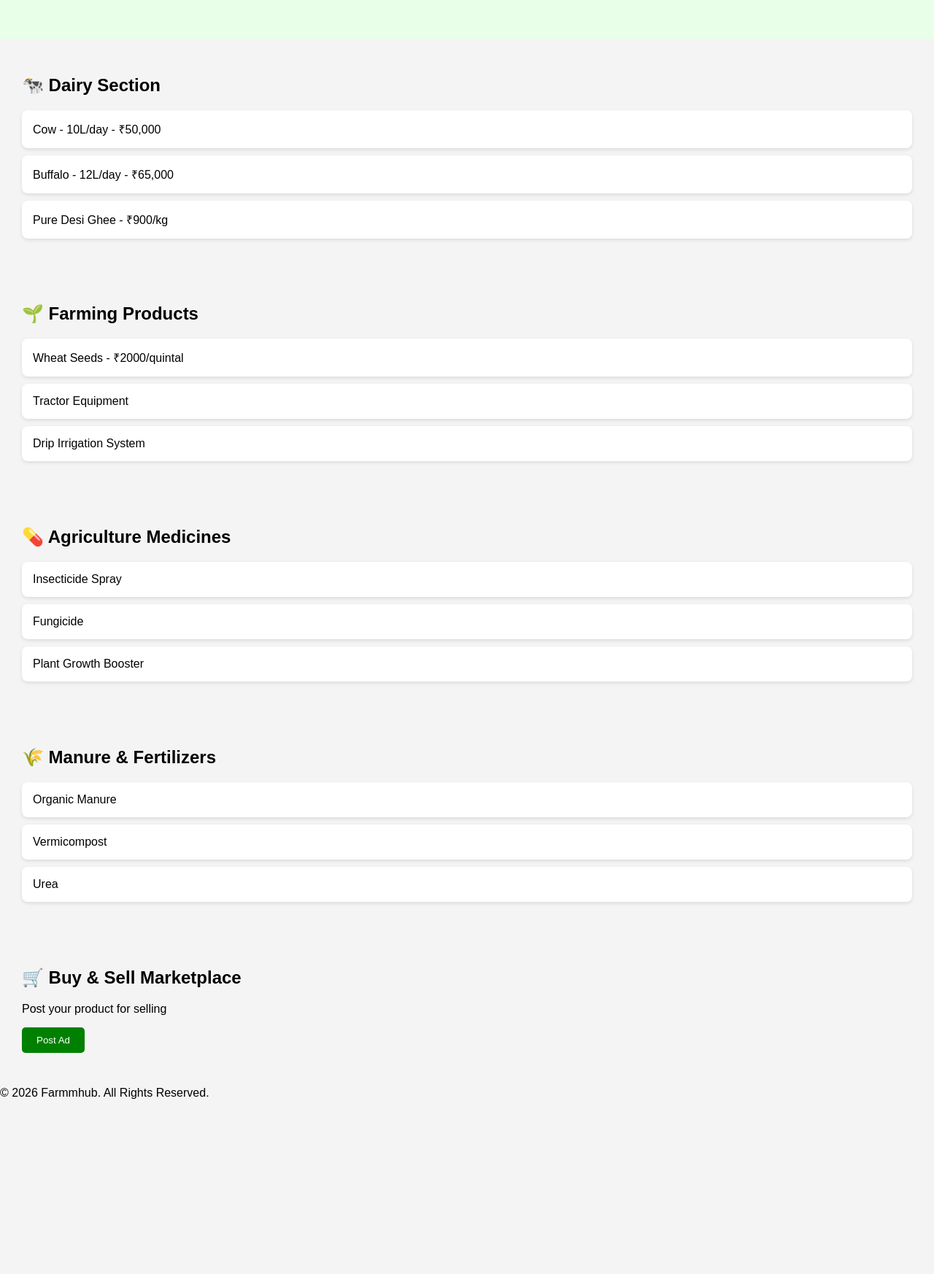
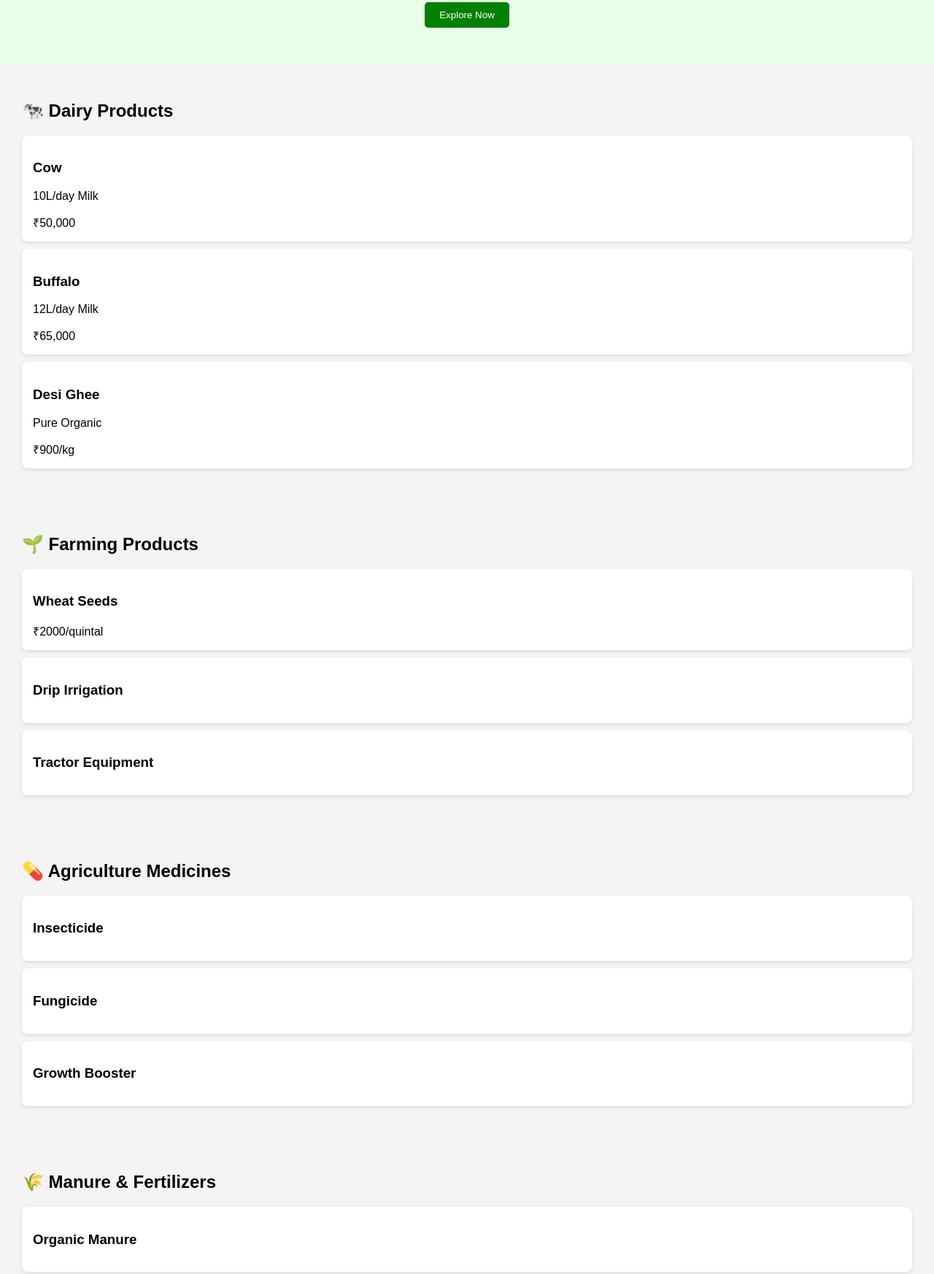
Before and after one commit to AnujPatidar7/Farmmhub, a plain HTML site: page index.html in a window 1280 px wide. Shown: the part 260-2006 px from the top of the page at 73% size. Before the commit the page ends 1783 px from the top, so only its background shows below. Drawn offline with Linux system fonts and the light colour scheme.

Commit message:
Revise index.html for improved layout and text
Updated content and structure for better user engagement.

```diff
--- a/index.html
+++ b/index.html
@@ -1,9 +1,10 @@
 <!DOCTYPE html>
 <html lang="en">
 <head>
-    <meta charset="UTF-8">
-    <title>Farmmhub - One Stop Agriculture Solution</title>
-    <link rel="stylesheet" href="style.css">
+<meta charset="UTF-8">
+<meta name="viewport" content="width=device-width, initial-scale=1.0">
+<title>Farmmhub - One Stop Agriculture Solution</title>
+<link rel="stylesheet" href="style.css">
 </head>
 <body>
 
@@ -19,48 +20,68 @@
 </header>
 
 <section class="hero">
-    <h2>Welcome to Farmmhub</h2>
-    <p>Buy & Sell Agriculture Products Easily</p>
+    <h2>India’s Trusted Agriculture Marketplace</h2>
+    <p>Buy & Sell Dairy, Seeds, Fertilizers and More</p>
+    <button>Explore Now</button>
 </section>
 
 <section id="dairy">
-    <h2>🐄 Dairy Section</h2>
-    <div class="card">Cow - 10L/day - ₹50,000</div>
-    <div class="card">Buffalo - 12L/day - ₹65,000</div>
-    <div class="card">Pure Desi Ghee - ₹900/kg</div>
+    <h2>🐄 Dairy Products</h2>
+    <div class="grid">
+        <div class="card">
+            <h3>Cow</h3>
+            <p>10L/day Milk</p>
+            <span>₹50,000</span>
+        </div>
+        <div class="card">
+            <h3>Buffalo</h3>
+            <p>12L/day Milk</p>
+            <span>₹65,000</span>
+        </div>
+        <div class="card">
+            <h3>Desi Ghee</h3>
+            <p>Pure Organic</p>
+            <span>₹900/kg</span>
+        </div>
+    </div>
 </section>
 
 <section id="farming">
     <h2>🌱 Farming Products</h2>
-    <div class="card">Wheat Seeds - ₹2000/quintal</div>
-    <div class="card">Tractor Equipment</div>
-    <div class="card">Drip Irrigation System</div>
+    <div class="grid">
+        <div class="card"><h3>Wheat Seeds</h3><span>₹2000/quintal</span></div>
+        <div class="card"><h3>Drip Irrigation</h3></div>
+        <div class="card"><h3>Tractor Equipment</h3></div>
+    </div>
 </section>
 
 <section id="medicine">
     <h2>💊 Agriculture Medicines</h2>
-    <div class="card">Insecticide Spray</div>
-    <div class="card">Fungicide</div>
-    <div class="card">Plant Growth Booster</div>
+    <div class="grid">
+        <div class="card"><h3>Insecticide</h3></div>
+        <div class="card"><h3>Fungicide</h3></div>
+        <div class="card"><h3>Growth Booster</h3></div>
+    </div>
 </section>
 
 <section id="manure">
     <h2>🌾 Manure & Fertilizers</h2>
-    <div class="card">Organic Manure</div>
-    <div class="card">Vermicompost</div>
-    <div class="card">Urea</div>
+    <div class="grid">
+        <div class="card"><h3>Organic Manure</h3></div>
+        <div class="card"><h3>Vermicompost</h3></div>
+        <div class="card"><h3>Urea</h3></div>
+    </div>
 </section>
 
 <section id="market">
-    <h2>🛒 Buy & Sell Marketplace</h2>
-    <p>Post your product for selling</p>
-    <button onclick="postAd()">Post Ad</button>
+    <h2>🛒 Marketplace</h2>
+    <p>Farmers can post their products for selling.</p>
+    <button>Post Product</button>
 </section>
 
 <footer>
-    <p>© 2026 Farmmhub. All Rights Reserved.</p>
+    <p>© 2026 Farmmhub | Made for Farmers ❤️</p>
 </footer>
 
-<script src="script.js"></script>
 </body>
 </html>
```
